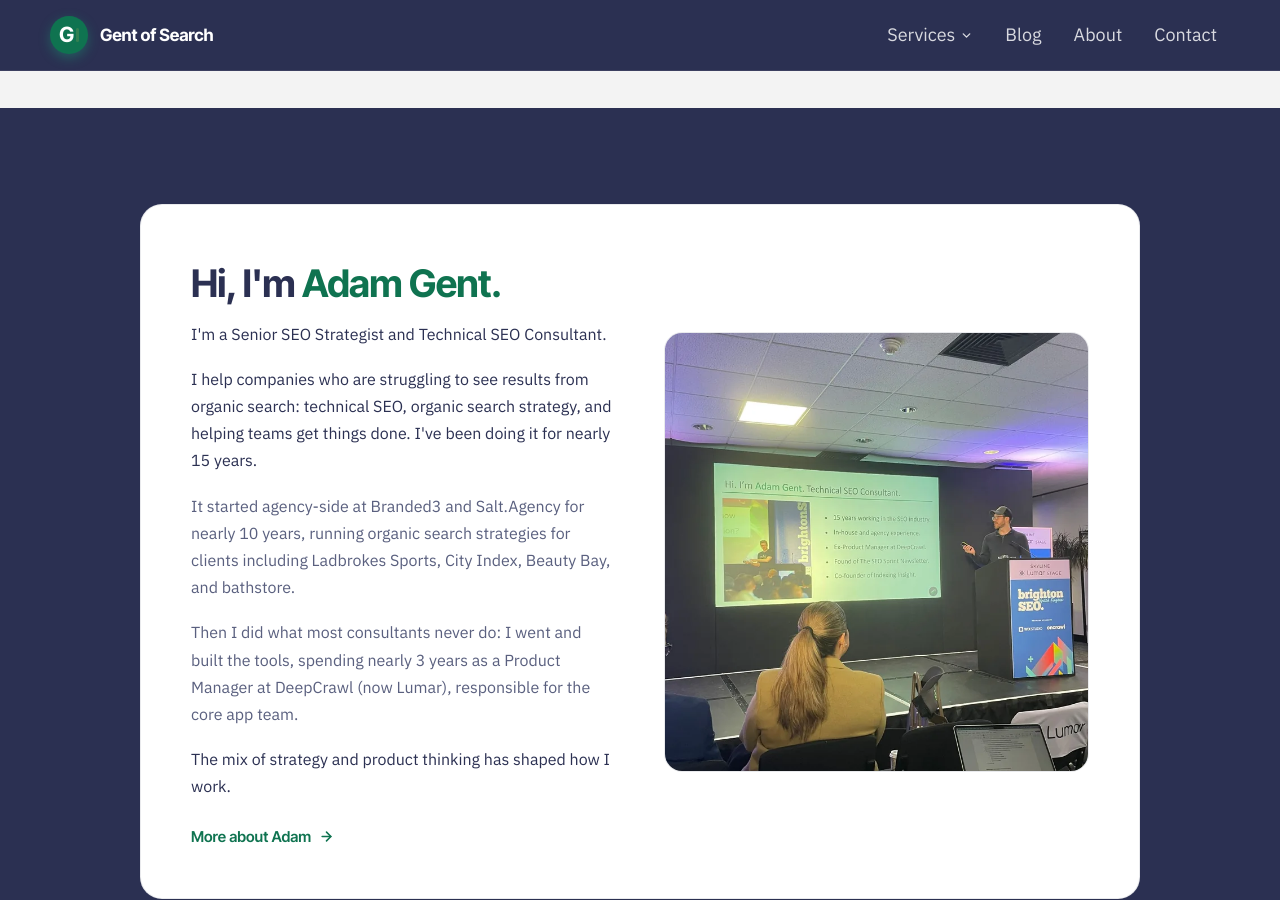
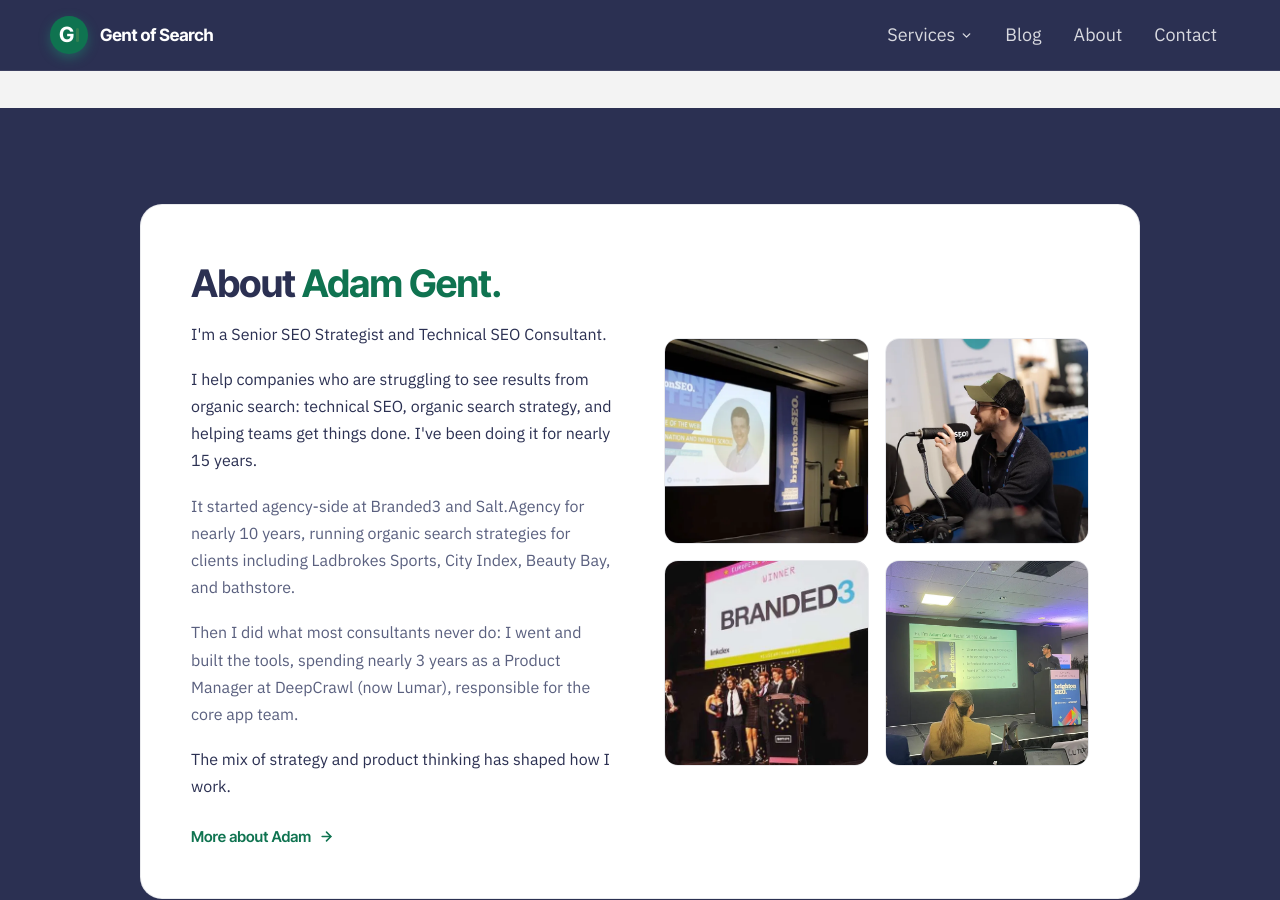
Before and after one commit to Gent-of-Search/gentofsearch.com, a Jekyll site: the page built from index.html, in a window 1280 px wide and 900 px high, scrolled down 9128 px. Built offline with Jekyll 4.4.1, drawn with Linux system fonts in a browser that asks for light colours.

Commit message:
About: redesign to 4-image 2x2 grid (2019 talk, podcast, EU Search Awards, Lumar); heading -> 'About Adam Gent.'

```diff
--- a/index.html
+++ b/index.html
@@ -505,7 +505,7 @@ permalink: "/"
   <div style="width:min(1000px,100% - 48px); margin:0 auto; background:#FFFFFF; border:1px solid rgba(43,48,82,0.10); border-radius:22px; padding:50px;">
     <div class="grid-2" style="display:grid; grid-template-columns:1fr 1fr; gap:48px; align-items:center;">
       <div>
-        <h2 style="font-family:'Inter Tight',sans-serif; font-weight:700; font-size:clamp(28px,3.2vw,38px); line-height:1.1; letter-spacing:-0.02em; color:#2B3052; margin:8px 0 16px;">Hi, I'm <span style="color:#0F7350;">Adam Gent.</span></h2>
+        <h2 style="font-family:'Inter Tight',sans-serif; font-weight:700; font-size:clamp(28px,3.2vw,38px); line-height:1.1; letter-spacing:-0.02em; color:#2B3052; margin:8px 0 16px;">About <span style="color:#0F7350;">Adam Gent.</span></h2>
         <p style="color:#2B3052; font-size:16px; line-height:1.7; margin:0 0 18px;">I'm a Senior SEO Strategist and Technical SEO Consultant.</p>
         <p style="color:#2B3052; font-size:16px; line-height:1.7; margin:0 0 18px;">I help companies who are struggling to see results from organic search: technical SEO, organic search strategy, and helping teams get things done. I've been doing it for nearly 15 years.</p>
         <p style="color:#5A607F; font-size:16px; line-height:1.7; margin:0 0 18px;">It started agency-side at Branded3 and Salt.Agency for nearly 10 years, running organic search strategies for clients including Ladbrokes Sports, City Index, Beauty Bay, and bathstore.</p>
@@ -513,8 +513,11 @@ permalink: "/"
         <p style="color:#2B3052; font-size:16px; line-height:1.7; margin:0;">The mix of strategy and product thinking has shaped how I work.</p>
         <a href="{{ '/about/' | relative_url }}" style="display:inline-flex; align-items:center; gap:8px; margin-top:24px; font-family:'Inter Tight',sans-serif; font-weight:600; font-size:15px; color:#0F7350; text-decoration:none;">More about Adam<svg width="15" height="15" viewBox="0 0 24 24" fill="none" stroke="currentColor" stroke-width="2.5" stroke-linecap="round" stroke-linejoin="round"><line x1="5" y1="12" x2="19" y2="12"></line><polyline points="12 5 19 12 12 19"></polyline></svg></a>
       </div>
-      <div style="width:100%; height:440px; border-radius:18px; overflow:hidden; border:1px solid rgba(43,48,82,0.10);">
-        <img width="750" height="1000" src="{{ '/assets/adam-gent-brightonseo.webp' | relative_url }}" alt="Adam Gent presenting at BrightonSEO" style="width:100%; height:100%; object-fit:cover; object-position:50% 50%; display:block;">
+      <div style="display:grid; grid-template-columns:1fr 1fr; grid-template-rows:206px 206px; gap:16px;">
+        <img width="900" height="597" loading="lazy" src="{{ '/assets/adam-gent-brightonseo-2019.webp' | relative_url }}" alt="Adam Gent speaking at BrightonSEO 2019 on pagination and infinite scroll" style="width:100%; height:100%; object-fit:cover; object-position:60% 50%; border-radius:14px; border:1px solid rgba(43,48,82,0.10); display:block;">
+        <img width="600" height="900" loading="lazy" src="{{ '/assets/adam-gent-podcast.webp' | relative_url }}" alt="Adam Gent recording an SEOCast podcast interview" style="width:100%; height:100%; object-fit:cover; object-position:50% 30%; border-radius:14px; border:1px solid rgba(43,48,82,0.10); display:block;">
+        <img width="600" height="400" loading="lazy" src="{{ '/assets/adam-gent-eu-search-awards.webp' | relative_url }}" alt="Adam Gent on stage as Branded3 wins at the European Search Awards" style="width:100%; height:100%; object-fit:cover; object-position:50% 55%; border-radius:14px; border:1px solid rgba(43,48,82,0.10); display:block;">
+        <img width="750" height="1000" loading="lazy" src="{{ '/assets/adam-gent-brightonseo.webp' | relative_url }}" alt="Adam Gent presenting on the Lumar stage at BrightonSEO" style="width:100%; height:100%; object-fit:cover; object-position:55% 45%; border-radius:14px; border:1px solid rgba(43,48,82,0.10); display:block;">
       </div>
     </div>
   </div>
```
Also changed, not shown: assets/adam-gent-eu-search-awards.webp (added).
